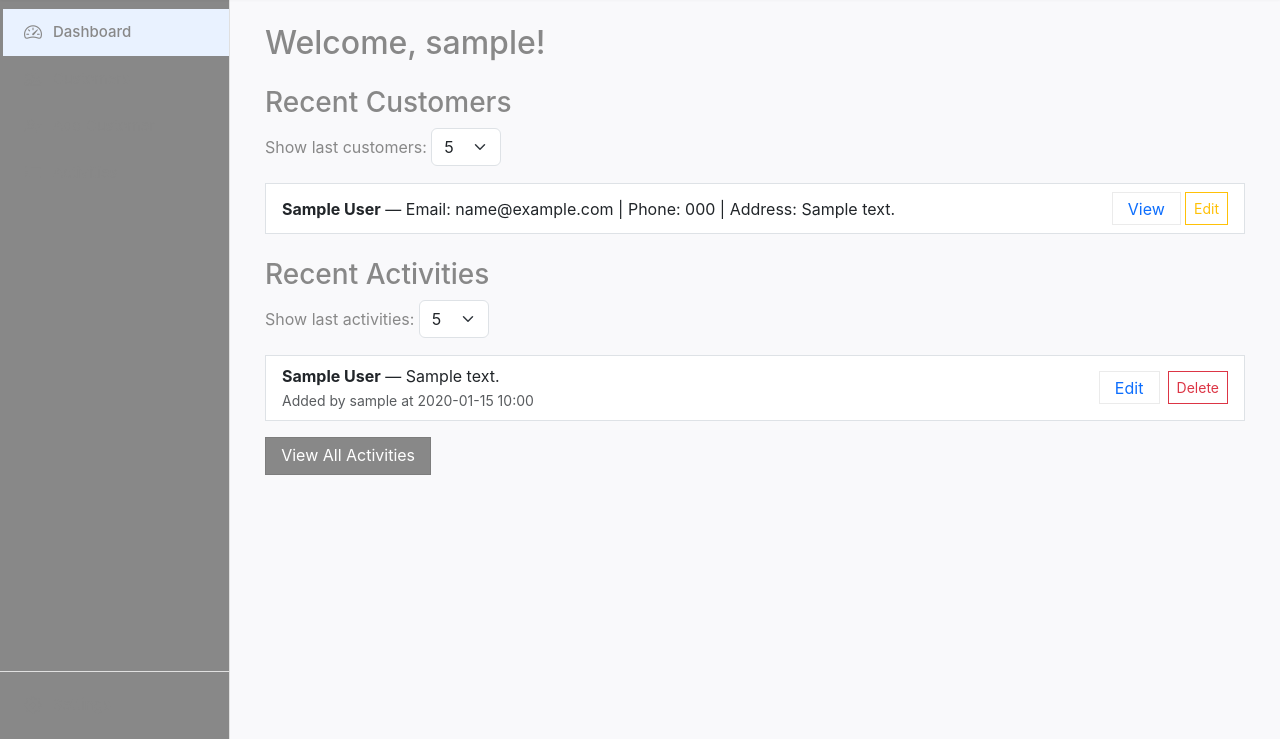
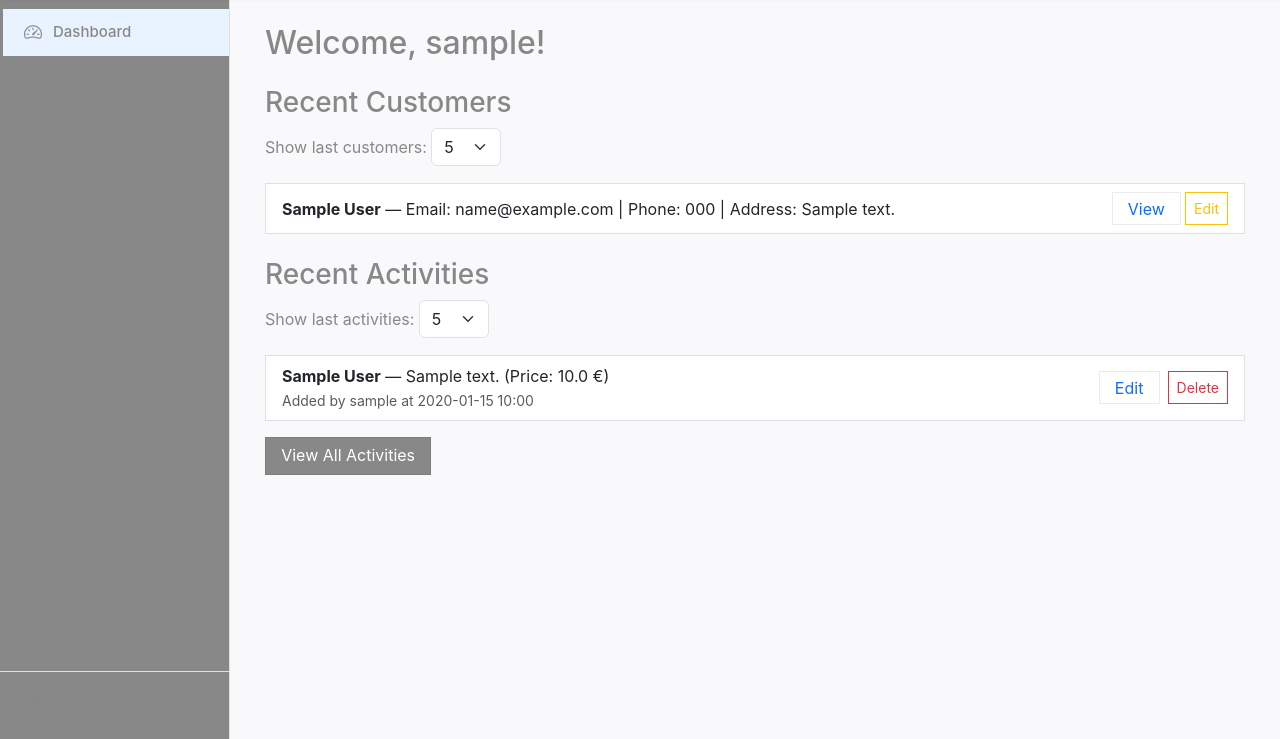
Before and after one commit to RobertMochnacky/kartoteka, a Flask app: page /dashboard in a window 1280 px wide. Shown: the part 61-800 px from the top of the page. Run offline with Flask 3, Linux system fonts and the light colour scheme; a user stored in the database is signed in; tables that the repository leaves empty hold one stand-in row (values such as "Sample post").

Commit message:
Update dashboard.html

```diff
--- a/app/templates/dashboard.html
+++ b/app/templates/dashboard.html
@@ -62,7 +62,8 @@
         <!-- Activity Text -->
         <div class="activity-text flex-grow-1">
             <span class="text-content">
-                <strong>{{ act.customer.name }}</strong> — {{ act.text }}<br>
+                <strong>{{ act.customer.name }}</strong> — {{ act.text }}
+                ({{ _("Price") }}: {{ act.price | round(2) }} €)<br>
                 <small class="text-muted">{{ _("Added by") }} {{ act.creator.username }} {{ _("at") }} {{ act.timestamp.strftime('%Y-%m-%d %H:%M') }}</small>
             </span>
         </div>
@@ -77,6 +78,7 @@
         <!-- Inline Edit Form -->
         <div class="inline-edit-form d-none d-flex justify-content-between align-items-center w-100 mt-2">
             <input type="text" name="text" class="form-control form-control-sm flex-grow-1 rounded-0" value="{{ act.text }}" required>
+            <input type="number" step="0.01" name="price" class="form-control form-control-sm flex-grow-0 rounded-0 w-auto" value="{{ act.price | round(2) }}">
             <div class="d-flex gap-1 ms-2">
                 <button type="button" class="btn btn-success btn-sm rounded-0 save-btn" data-id="{{ act.id }}">{{ _("Save") }}</button>
                 <button type="button" class="btn btn-secondary btn-sm rounded-0 cancel-btn">{{ _("Cancel") }}</button>
```
